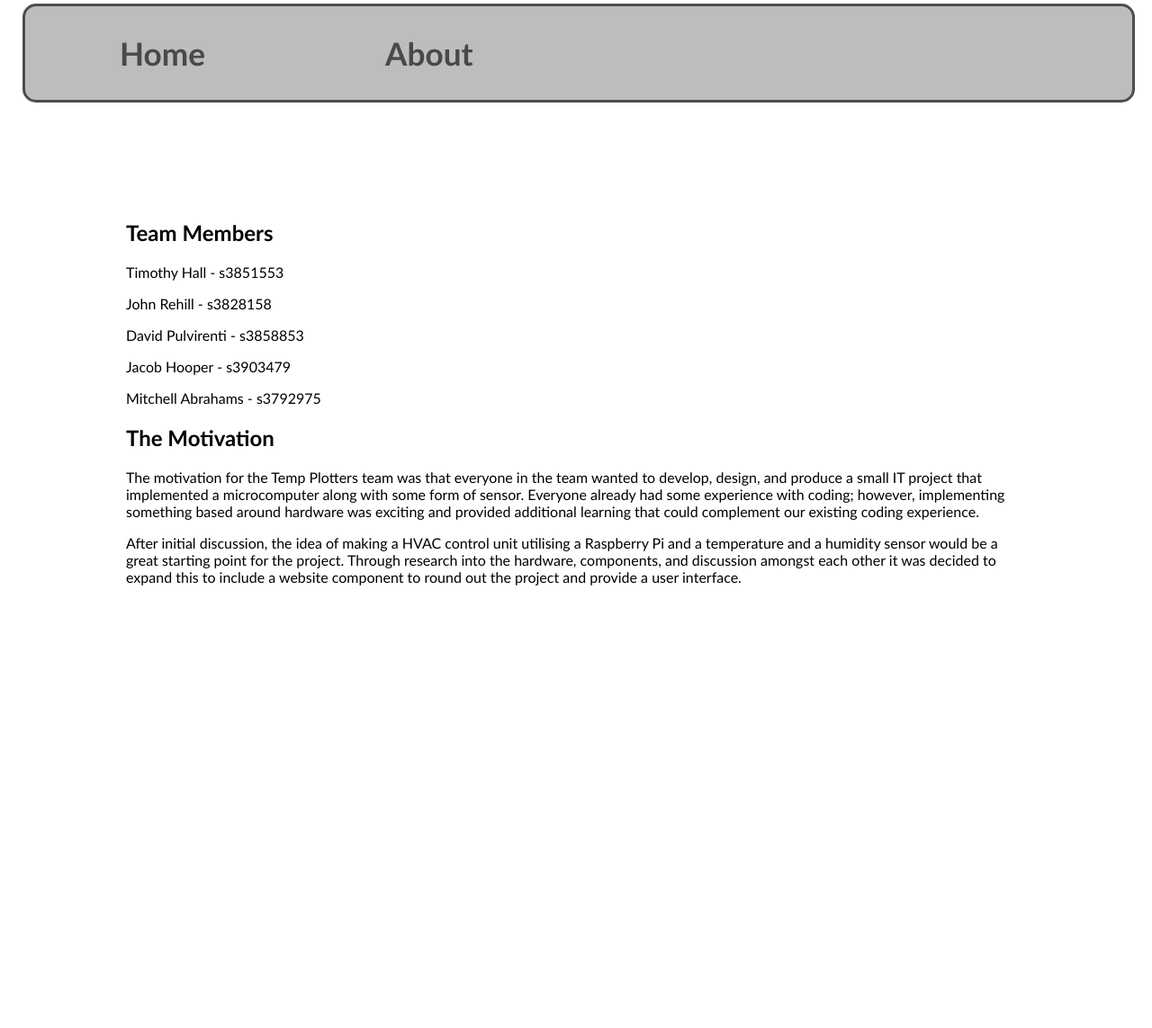
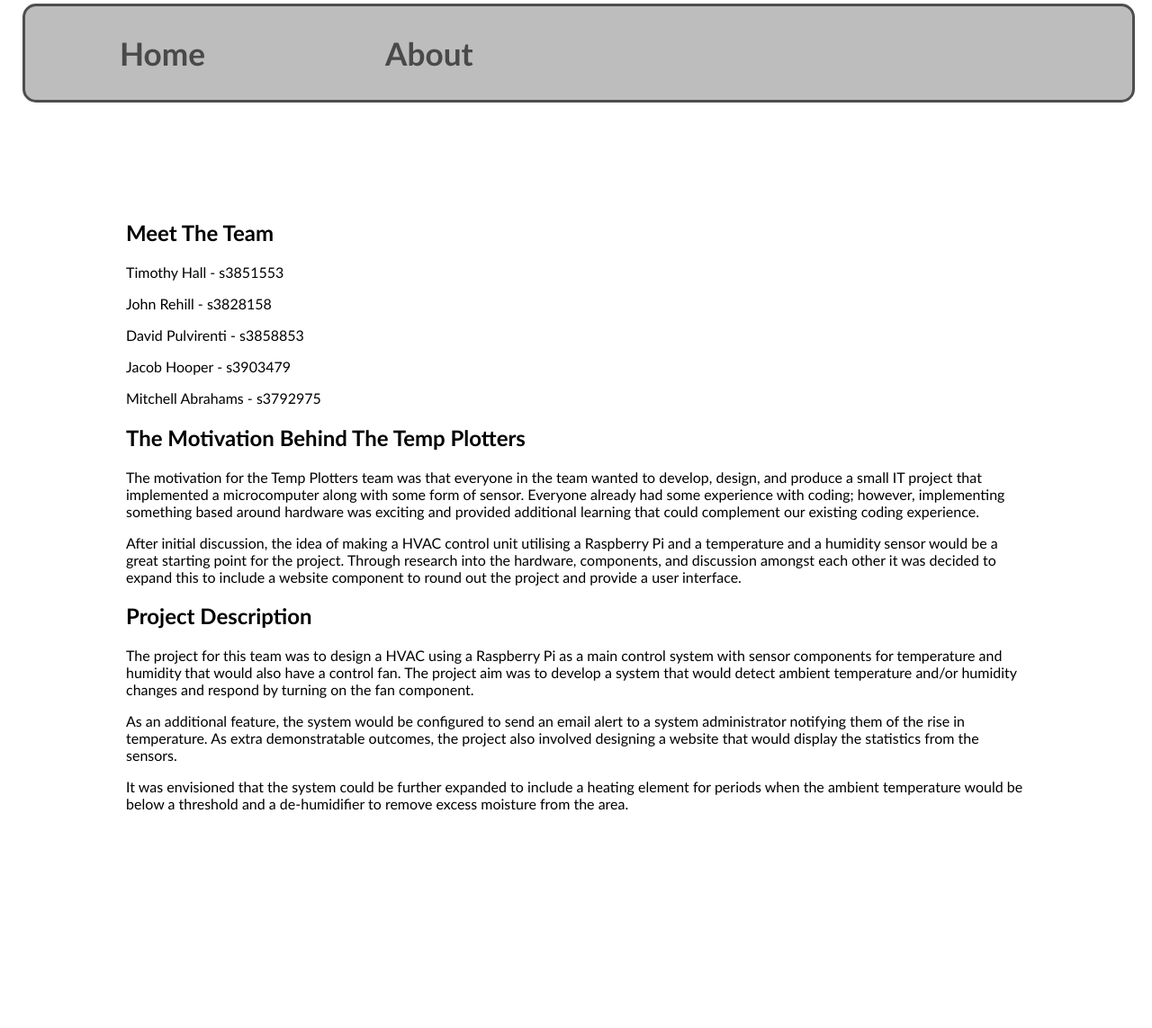
Before and after one commit to davidp84/BITS_The_Temp_Plotters, a PHP site: page /about.php in a window 1280 px wide; the page is wider, and only the part inside the window is pictured. Shown: the part 889-2032 px from the top of that part at 90% size. Run offline with PHP 8.4, Linux system fonts and the light colour scheme; some web fonts are replaced.

Commit message:
Added additional content to the about page

```diff
--- a/about.php
+++ b/about.php
@@ -34,14 +34,14 @@ topModule("The Temp Plotters");
 
 <article>
 
-<h1>Team Members</h1>
+<h1>Meet The Team</h1>
 <p>Timothy Hall - s3851553</p>
 <p>John Rehill - s3828158</p>
 <p>David Pulvirenti - s3858853</p>
 <p>Jacob Hooper - s3903479</p>
 <p>Mitchell Abrahams - s3792975</p>
 
-<h1>The Motivation</h1>
+<h1>The Motivation Behind The Temp Plotters</h1>
 
 <p>The motivation for the Temp Plotters team was that everyone in
   the team wanted to develop, design, and produce a small IT project
@@ -49,16 +49,33 @@ topModule("The Temp Plotters");
   Everyone already had some experience with coding; however,
   implementing something based around hardware was exciting and
   provided additional learning that could complement our existing
-  coding experience.
-  </p>
+  coding experience.</p>
 
-<p>
-After initial discussion, the idea of making a HVAC control unit
+<p>After initial discussion, the idea of making a HVAC control unit
 utilising a Raspberry Pi and a temperature and a humidity sensor
 would be a great starting point for the project. Through research
 into the hardware, components, and discussion amongst each other
 it was decided to expand this to include a website component to
-round out the project and provide a user interface. </p>
+round out the project and provide a user interface.</p>
+
+<h1>Project Description</h1>
+
+<p>The project for this team was to design a HVAC using a Raspberry
+  Pi as a main control system with sensor components for temperature
+  and humidity that would also have a control fan. The project aim
+  was to develop a system that would detect ambient temperature
+  and/or humidity changes and respond by turning on the fan component.</p>
+
+<p>As an additional feature, the system would be configured to send
+  an email alert to a system administrator notifying them of the rise
+  in temperature. As extra demonstratable outcomes, the project also
+  involved designing a website that would display the statistics from
+  the sensors.</p>
+
+  <p>It was envisioned that the system could be further expanded to
+  include a heating element for periods when the ambient temperature
+  would be below a threshold and a de-humidifier to remove excess
+  moisture from the area.</p>
 
 </artcile>
 
```
